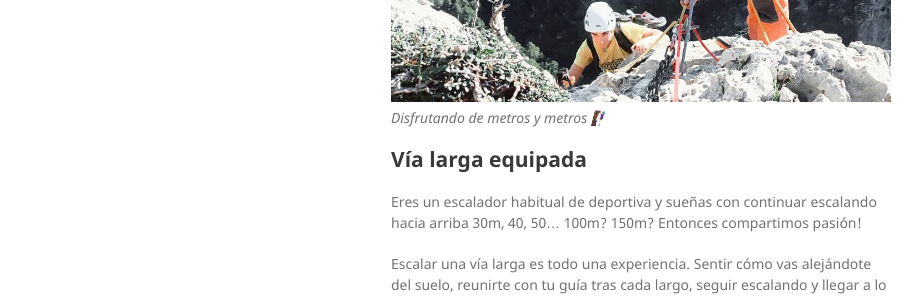
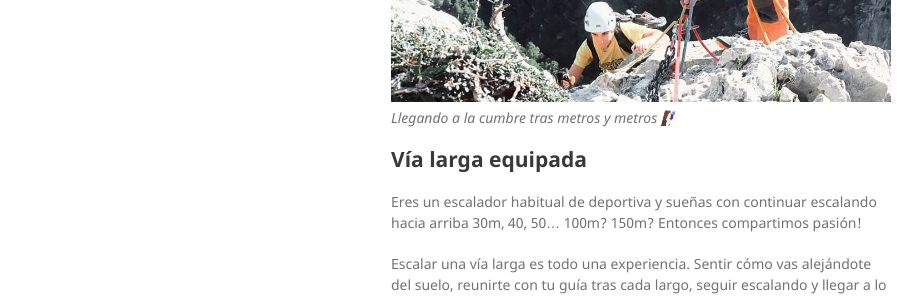
Before and after one commit to indradecastro/MountainGuide, a Jekyll site: the page built from vía-larga-equipada.md, in a window 1280 px wide. Shown: the part 456-754 px from the top of the page, without its empty margins (179-1101 px from the left). Built offline with Jekyll 4.4.1, drawn with Linux system fonts in a browser that asks for light colours.

Commit message:
add pictures

```diff
--- a/vía-larga-equipada.md
+++ b/vía-larga-equipada.md
@@ -3,7 +3,7 @@ layout: actividad
 ---
 
 ![Guiando una vía larga](./assets/img/vía-larga-equipada.jpg)
-*Disfrutando de metros y metros 🧗🏻‍♀️*
+*Llegando a la cumbre tras metros y metros 🧗🏻‍♀️*
 
 ## Vía larga equipada
 
```
Also changed, not shown: assets/img/senderismo-técnico.jpg.
